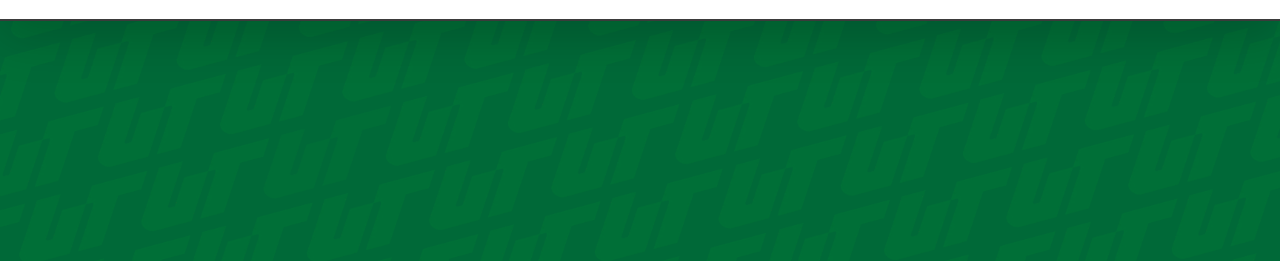
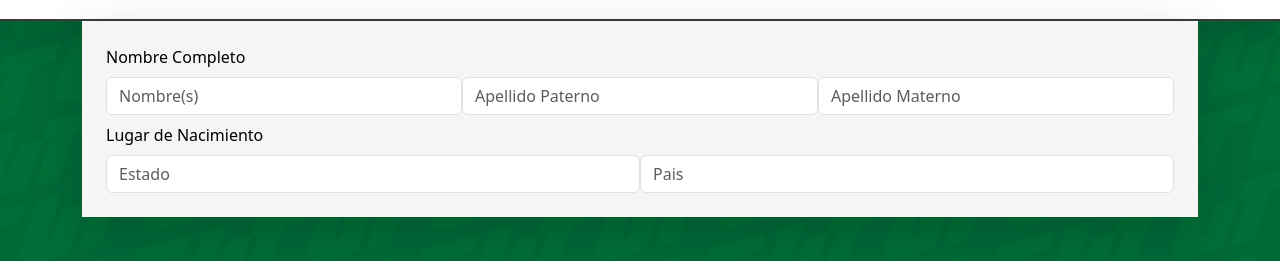
Before and after one commit to BlameAlex/sic, a website: page frontend/views/intg_datosgenerales.html in a window 1280 px wide. Shown: the part 69-330 px from the top of the page. Drawn offline with Linux system fonts and the light colour scheme.

Commit message:
avances de integracion

```diff
--- a/frontend/views/intg_datosgenerales.html
+++ b/frontend/views/intg_datosgenerales.html
@@ -8,7 +8,7 @@
 </head>
 <body class="bg-dark text-white">
 <div
-  class="min-vh-100 d-flex"
+  class="min-vh-100"
   style="background: url('../assets/UT_pattern_bg.png')
          no-repeat center center fixed; background-size: cover;
          background-color: rgba(0, 0, 0, 0.3);
@@ -17,8 +17,27 @@
 <header class="col-lg-12">
     <div class="shadow-lg p-3" style="width: 100%; background-color: white; border-bottom: 2px solid #3b3b3b;">
         <h1 class="text-center text-uppercase" style="color: #009650;">Datos Generales</h1>
-    <div>
+    </div>
 </header>
+<div class="container">
+  <div class="row justify-content-center">
+    <div class="col-lg-12">
+      <div class="shadow-lg p-4" style="background-color:whitesmoke">
+        <form class="d-grid gap-2">
+          <label for="nombre" style="color: black;">Nombre Completo</label>
+          <div class="form-group d-flex">
+            <input type="text" id="nombre" name="nombre" class="form-control" placeholder="Nombre(s)" required>
+            <input type="text" id="apeliido paterno" name="apellido p" class="form-control" placeholder="Apellido Paterno"/>
+            <input type="text" id="apeliido materno" name="apellido m" class="form-control" placeholder="Apellido Materno"/>
+          </div>
+          <label for="lugar de nacimiento" style="color: black;">Lugar de Nacimiento</label>
+          <div class="form-group d-flex" style="color: black;">
+            <input type="text" id="estado" name="estado" class="form-control" placeholder="Estado" required/>
+            <input type="text" id="pais" name="pais" class="form-control" placeholder="Pais" required/>
+          </div>
+
+
+</div>
   <script src="../public/js/bootstrap.bundle.min.js"></script>
 </body>
 </html>
```
